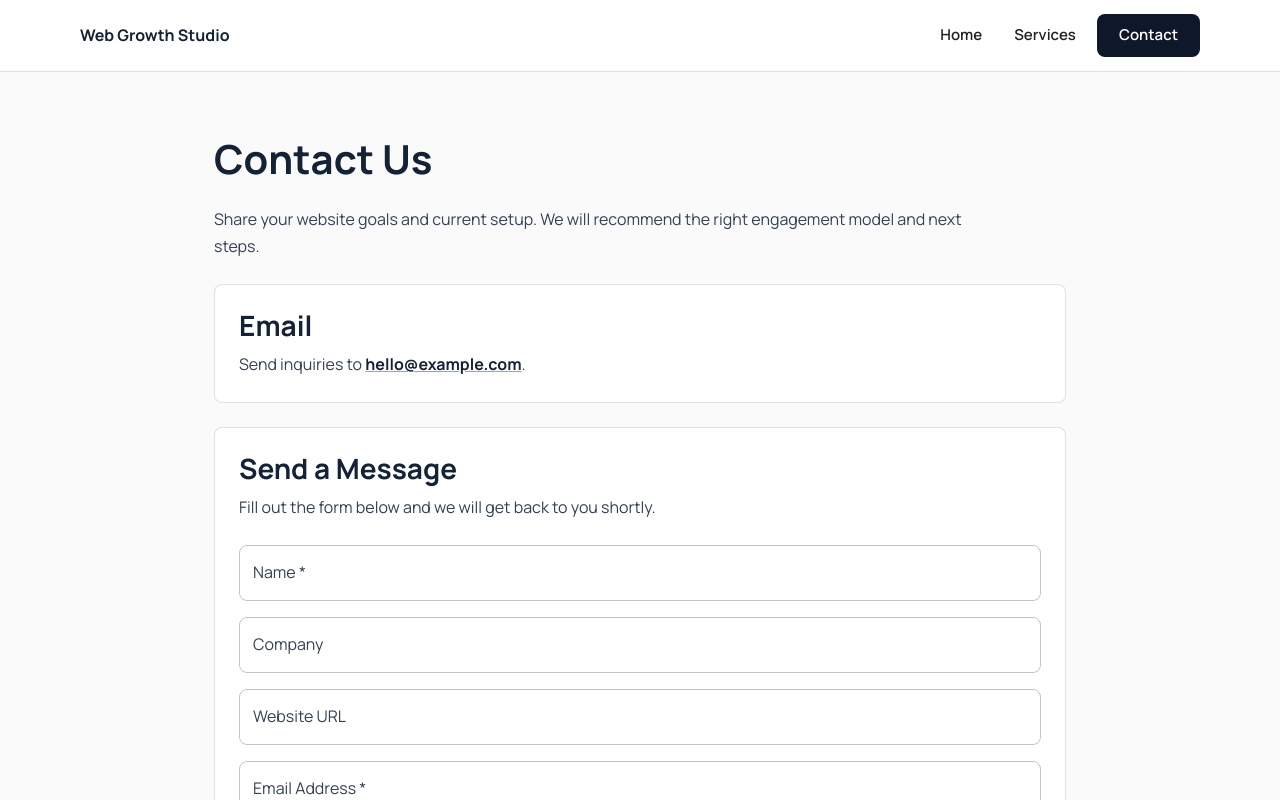
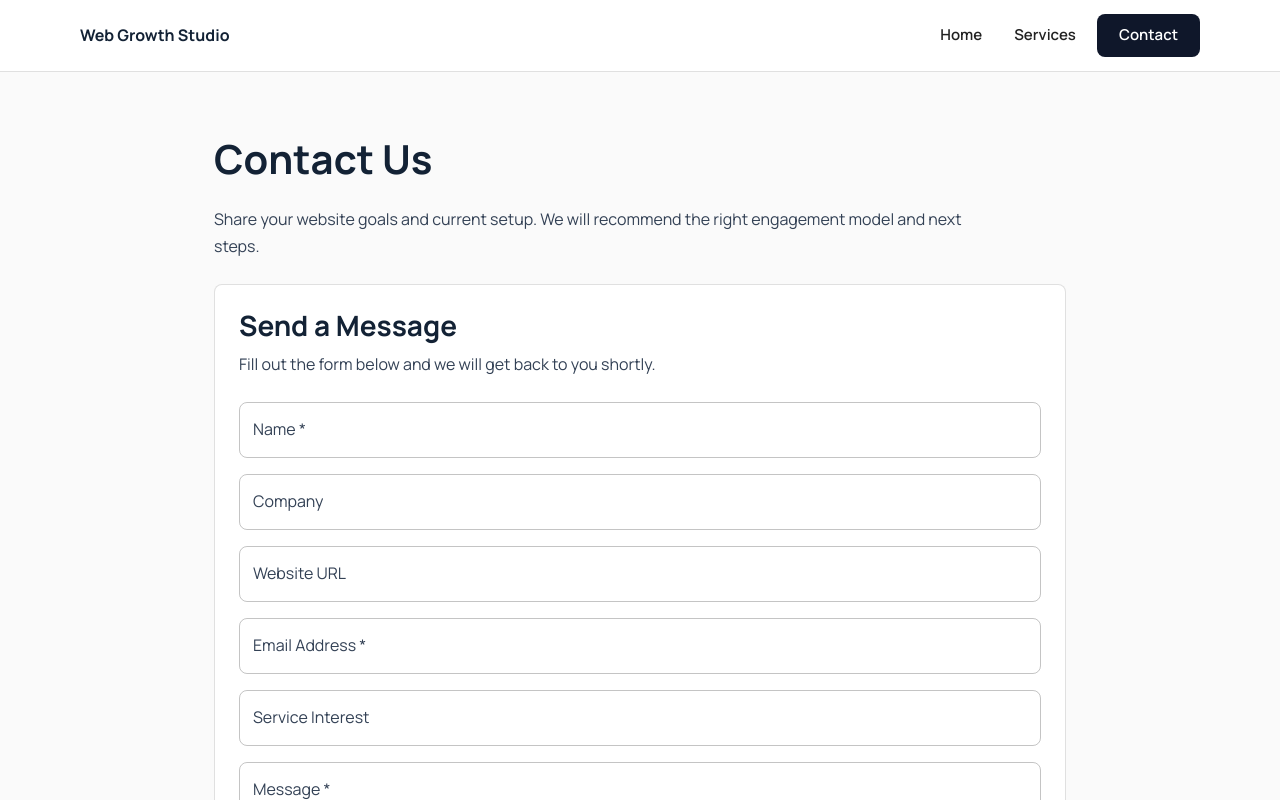
Before and after one commit to marcelmunevar/services-site, a Next.js app: page /contact-us in a window 1280 px wide. Shown: the top 800 px of the page. Built offline with nearby package versions, Linux system fonts and the light colour scheme; no server answers; what @mui/material-nextjs would draw is missing.

Commit message:
remove email inquiry card from ContactUsContent

```diff
--- a/app/contact-us/ContactUsContent.tsx
+++ b/app/contact-us/ContactUsContent.tsx
@@ -8,7 +8,6 @@ import {
   Card,
   CardContent,
   Container,
-  Link,
   Stack,
   TextField,
   Typography,
@@ -38,25 +37,6 @@ export default function ContactUsContent() {
           Share your website goals and current setup. We will recommend the
           right engagement model and next steps.
         </Typography>
-
-        <Card>
-          <CardContent sx={{ p: 3 }}>
-            <Typography variant="h2" sx={{ mb: 1 }}>
-              Email
-            </Typography>
-            <Typography sx={{ color: "text.secondary" }}>
-              Send inquiries to{" "}
-              <Link
-                href="mailto:hello@example.com"
-                onClick={handleEmailClick}
-                sx={{ color: "text.primary", fontWeight: 700 }}
-              >
-                hello@example.com
-              </Link>
-              .
-            </Typography>
-          </CardContent>
-        </Card>
 
         <Card>
           <CardContent sx={{ p: 3 }}>
```
